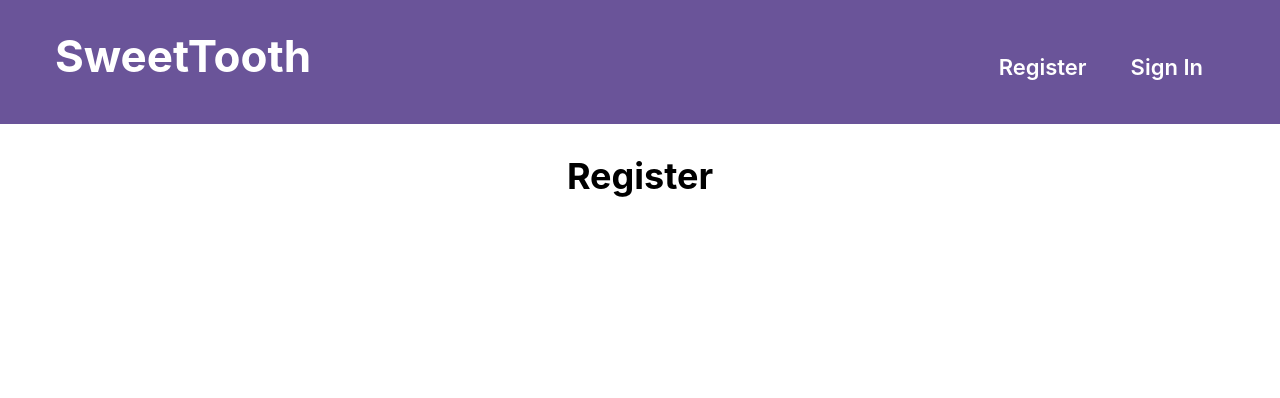
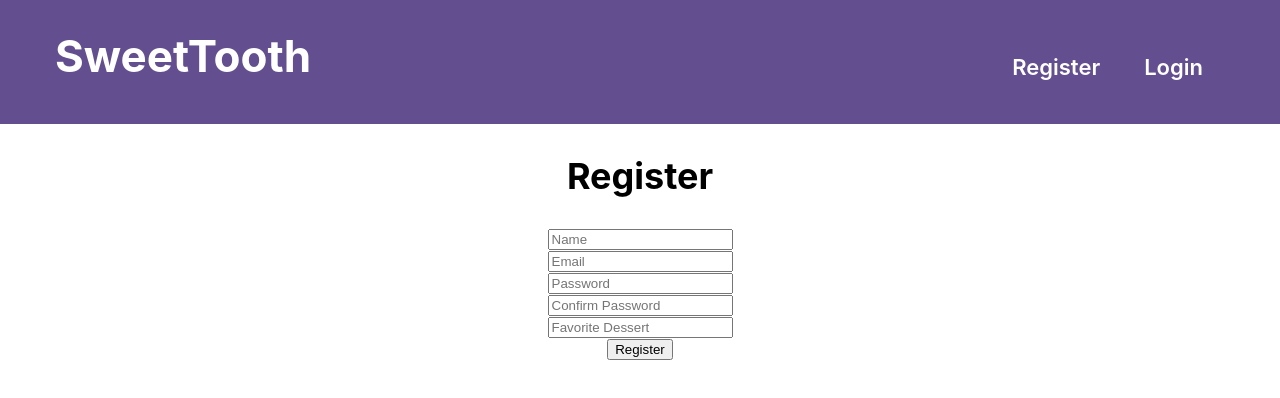
Before and after one commit to OLD-itdev161-fa2023/emily-chapman-p2, a React (Create React App) app in the folder client/: page /register in a window 1280 px wide. Shown: the top 398 px of the page. Built offline with nearby package versions, Linux system fonts and the light colour scheme.

Commit message:
Created Register and Login Components

```diff
--- a/client/src/App.css
+++ b/client/src/App.css
@@ -14,7 +14,7 @@
 }
 
 .App-header {
-  background-color: #6a5499;
+  background-color: #634f8f;
   min-height: 10vh;
   display: flex;
   flex-direction: row;
--- a/client/src/App.js
+++ b/client/src/App.js
@@ -2,6 +2,8 @@
 import axios from "axios";
 import {BrowserRouter as Router, Switch, Route, Link} from 'react-router-dom';
 import './App.css';
+import Register from './components/Register/Register';
+import Login from './components/Login/Login';
 
 class App extends React.Component {
   state = {
@@ -31,7 +33,7 @@
                 <Link to="/register">Register</Link>
               </li>
               <li>
-                <Link to="/signin">Sign In</Link>
+                <Link to="/login">Login</Link>
               </li>
             </ul>
           </header>
@@ -40,12 +42,8 @@
               <Route exact path="/">
                 {this.state.data}
               </Route>
-              <Route exact path="/register">
-                <h2>Register</h2>
-              </Route>
-              <Route exact path="/signin">
-                <h2>Sign In</h2>
-              </Route>
+              <Route exact path="/register" component={Register}/>
+              <Route exact path="/login" component={Login}/>
             </Switch>
           </main>
         </div>
--- /dev/null
+++ b/client/src/components/Login/Login.js
@@ -0,0 +1,7 @@
+import React from 'react';
+
+const Login = () => {
+    return <div>Login</div>;
+}
+
+export default Login;
--- /dev/null
+++ b/client/src/components/Register/Register.js
@@ -0,0 +1,106 @@
+import React, {useState} from 'react';
+import axios from 'axios';
+
+const Register = () => {
+    const [bakerData, setBakerData] = useState({
+        name: '',
+        email: '',
+        password: '',
+        passwordConfirm: '',
+        favoriteDessert: ''
+    })
+
+    const {name, email, password, passwordConfirm, favoriteDessert} = bakerData;
+
+    const onChange = e => {
+        const {name, value} = e.target;
+        setBakerData ({
+            ...bakerData,
+            [name]: value
+        })
+    }
+
+    const register = async () => {
+        if (password !== passwordConfirm) {
+            console.log('Passwords do not match. Please update and try again.');
+        } else {
+            const newBaker = {
+                name: name,
+                email: email,
+                password: password,
+                favoriteDessert: favoriteDessert
+            }
+
+            try {
+                const config = {
+                    headers: {
+                        'Content-Type': 'application/json'
+                    }
+                }
+
+                const body = JSON.stringify(newBaker);
+                const res = await axios.post('http://localhost:5000/api/bakers', body, config);
+                console.log(res.data);
+            } catch (error) {
+                console.error(error.response.data);
+                return;
+            }
+        }
+    }
+
+    return (
+        <div>
+            <h2>Register</h2>
+            <div>
+                <input
+                    type="text"
+                    placeholder="Name"
+                    name="name"
+                    value={name}
+                    onChange={e => onChange(e)}
+                />
+            </div>
+            <div>
+                <input
+                    type="text"
+                    placeholder="Email"
+                    name="email"
+                    value={email}
+                    onChange={e => onChange(e)}
+                />
+            </div>
+            <div>
+                <input
+                    type="text"
+                    placeholder="Password"
+                    name="password"
+                    value={password}
+                    onChange={e => onChange(e)}
+                />
+            </div>
+            <div>
+                <input
+                    type="text"
+                    placeholder="Confirm Password"
+                    name="passwordConfirm"
+                    value={passwordConfirm}
+                    onChange={e => onChange(e)}
+                />
+            </div>
+            <div>
+                <input
+                    type="text"
+                    placeholder="Favorite Dessert"
+                    name="favoriteDessert"
+                    value={favoriteDessert}
+                    onChange={e => onChange(e)}
+                />
+            </div>
+            <div>
+                <button onClick={() => register()}>Register</button>
+            </div>
+        </div>
+    )
+};
+
+export default Register;
```
